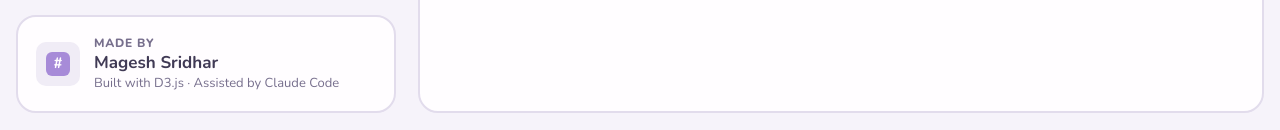
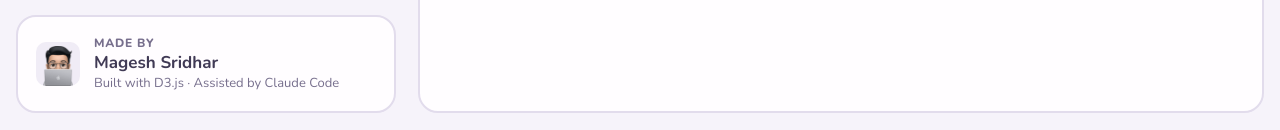
Before and after one commit to mageshsridhar/tic-tac-toe-map-web, a plain HTML site: page index.html in a window 1280 px wide. Shown: the part 812-942 px from the top of the page. Drawn offline with nearby package versions, Linux system fonts and the light colour scheme.

Commit message:
Use the author's avatar in the Made by card
Replaces the # symbol with the memoji from mageshsridhar.github.io.

Co-Authored-By: Claude Opus 5.5 <noreply@anthropic.com>

```diff
--- a/index.html
+++ b/index.html
@@ -129,8 +129,9 @@ h1{font:800 28px/1.15 var(--font);margin:0;letter-spacing:-.01em;white-space:now
 
 /* Credit */
 .credit{display:flex;align-items:center;gap:14px;padding:18px}
-.badge{width:44px;height:44px;display:grid;place-items:center;flex:none;background:var(--sunk);border-radius:var(--r-sm)}
-.badge span{width:24px;height:24px;display:grid;place-items:center;background:var(--focus);color:var(--surface);font:800 15px/1 var(--font);border-radius:6px}
+/* the author's memoji, peeking over a laptop from the bottom edge of the tile */
+.badge{width:44px;height:44px;display:flex;align-items:flex-end;justify-content:center;flex:none;overflow:hidden;background:var(--sunk);border-radius:var(--r-sm)}
+.badge img{height:40px;width:auto;display:block}
 .credit small{display:block;font:800 12px/1.4 var(--font);letter-spacing:.06em;text-transform:uppercase;color:var(--muted)}
 .credit strong{display:block;font:700 17px/1.3 var(--font)}
 .credit p{margin:0;color:var(--muted);font-size:13px}
@@ -214,7 +215,7 @@ h1{font:800 28px/1.15 var(--font);margin:0;letter-spacing:-.01em;white-space:now
         </div>
       </section>
       <section class="card credit" aria-label="Credits">
-        <div class="badge" aria-hidden="true"><span>#</span></div>
+        <div class="badge" aria-hidden="true"><img src="avatar.png" alt="" width="31" height="40"></div>
         <div><small>Made by</small><strong>Magesh Sridhar</strong><p>Built with D3.js · Assisted by Claude Code</p></div>
       </section>
     </div>
```
Also changed, not shown: template.html (+4 -3 lines), avatar.png (added).
